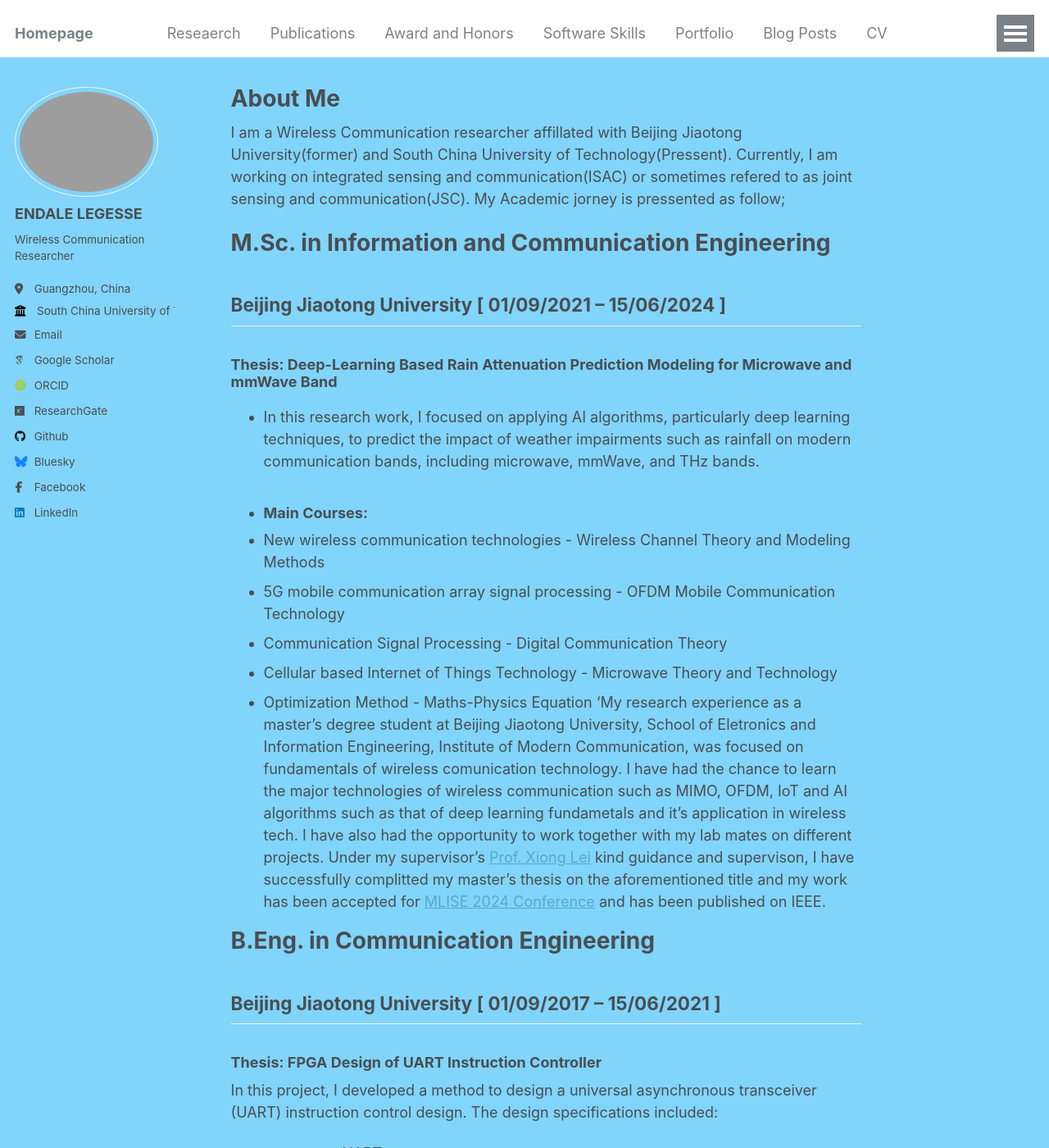
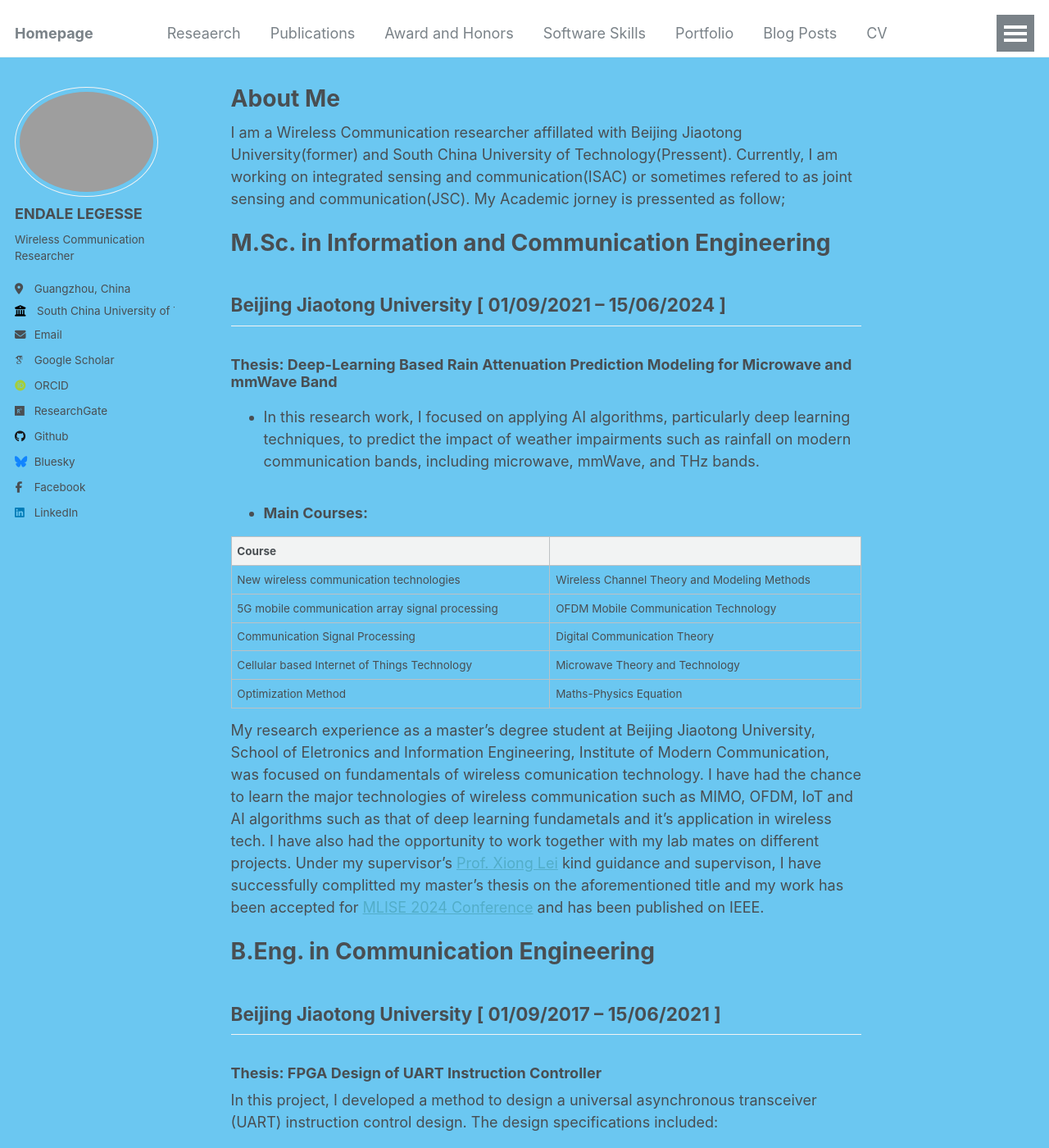
Before and after one commit to endalelegesse/endalelegesse.github.io, a Jekyll site: the page built from _pages/about.md, in a window 1280 px wide and 1400 px high. Shown: the whole window at 82% size. Built offline with Jekyll 4.4.1, drawn with Linux system fonts in a browser that asks for light colours; some web fonts are replaced; some of the changed text lies outside the part shown.

Commit message:
changes made

```diff
--- a/_pages/about.md
+++ b/_pages/about.md
@@ -17,12 +17,16 @@ M.Sc. in Information and Communication Engineering
 In this research work, I focused on applying AI algorithms, particularly deep learning techniques, to predict the impact of weather impairments such as rainfall on modern communication bands, including microwave, mmWave, and THz bands.
 -
 ### Main Courses:
-- New wireless communication technologies                    - Wireless Channel Theory and Modeling Methods
-- 5G mobile communication array signal processing            - OFDM Mobile Communication Technology
-- Communication Signal Processing                            - Digital Communication Theory
-- Cellular based Internet of Things Technology               - Microwave Theory and Technology
-- Optimization Method                                        - Maths-Physics Equation
-'My research experience as a master's degree student at Beijing Jiaotong University, School of Eletronics and Information Engineering, Institute of Modern Communication, was focused on fundamentals of wireless comunication technology. I have had the chance to learn the major technologies of wireless communication such as MIMO, OFDM, IoT and AI algorithms such as that of deep learning fundametals and it's application in wireless tech. I have also had the opportunity to work together with my lab mates on different projects. Under my supervisor's [Prof. Xiong Lei](https://faculty.bjtu.edu.cn/eie/8077.html) kind guidance and supervison, I have successfully complitted my master's thesis on the aforementioned title and my work has been accepted for [MLISE 2024 Conference](http://mlise.org/) and has been published on IEEE.
+
+|                                                Course                                               |
+|------------------------------------------------------|----------------------------------------------|
+| New wireless communication technologies              | Wireless Channel Theory and Modeling Methods |
+| 5G mobile communication array signal processing      | OFDM Mobile Communication Technology         |
+| Communication Signal Processing                      | Digital Communication Theory                 |
+| Cellular based Internet of Things Technology         | Microwave Theory and Technology              |
+| Optimization Method                                  | Maths-Physics Equation                       |
+
+My research experience as a master's degree student at Beijing Jiaotong University, School of Eletronics and Information Engineering, Institute of Modern Communication, was focused on fundamentals of wireless comunication technology. I have had the chance to learn the major technologies of wireless communication such as MIMO, OFDM, IoT and AI algorithms such as that of deep learning fundametals and it's application in wireless tech. I have also had the opportunity to work together with my lab mates on different projects. Under my supervisor's [Prof. Xiong Lei](https://faculty.bjtu.edu.cn/eie/8077.html) kind guidance and supervison, I have successfully complitted my master's thesis on the aforementioned title and my work has been accepted for [MLISE 2024 Conference](http://mlise.org/) and has been published on IEEE.
 
 
 B.Eng. in Communication Engineering
@@ -38,8 +42,13 @@ In this project, I developed a method to design a universal asynchronous transce
   - **Instruction Set Architecture:** a+b, ~a, a^b, a*b
 
 ### Main Courses:
-  - Electric Circuit          - C/C++ Programming              - Analog & Digital Electronics Technology
-  - Signal & System           - Digital Signal Processing      - Information Theory & Security
-  - Linear Algebra            - Fundamental of Microcontroller - principle of communication system
-  - Communication Electronics Circuit       - Fundamental of Electromagnetic Field & Propagation
-  - Fundamental of Wireless Communication   - PTN Technology and Practice   - LTE Mobile Communication Syetem
+
+|                                                    Course                                                                       |
+|-----------------------------------|----------------------------------------------------|----------------------------------------|
+| Electric Circuit                  | C/C++ Programming                                  | Analog & Digital Electronics Technology|
+| Signal & System                   | Digital Signal Processing                          | Information Theory & Security          |
+| Linear Algebra                    | Fundamental of Microcontroller                     | Principle of Communication System      |
+| Communication Electronics Circuit | Fundamental of Electromagnetic Field & Propagation | Fundamental of Wireless Communication  |
+| PTN Technology and Practice       | LTE Mobile Communication System                    | Probability and Statistics             |
+| Principle of internet & Technology| Principle & Interface Technology of Microcomputer  | Principle of Communication System      |
+|Foundation of Microcontrollers     | Future Internet Integrated Thematic Research       | Course Project of Microcontrollers     |
--- a/assets/css/academicons.css
+++ b/assets/css/academicons.css
@@ -570,5 +570,5 @@ border-radius: .1em;
   color: #fff;
 }
 body {
-  background-color: #81D4FA;
+  background-color: #6bc7f1;
 }
```
